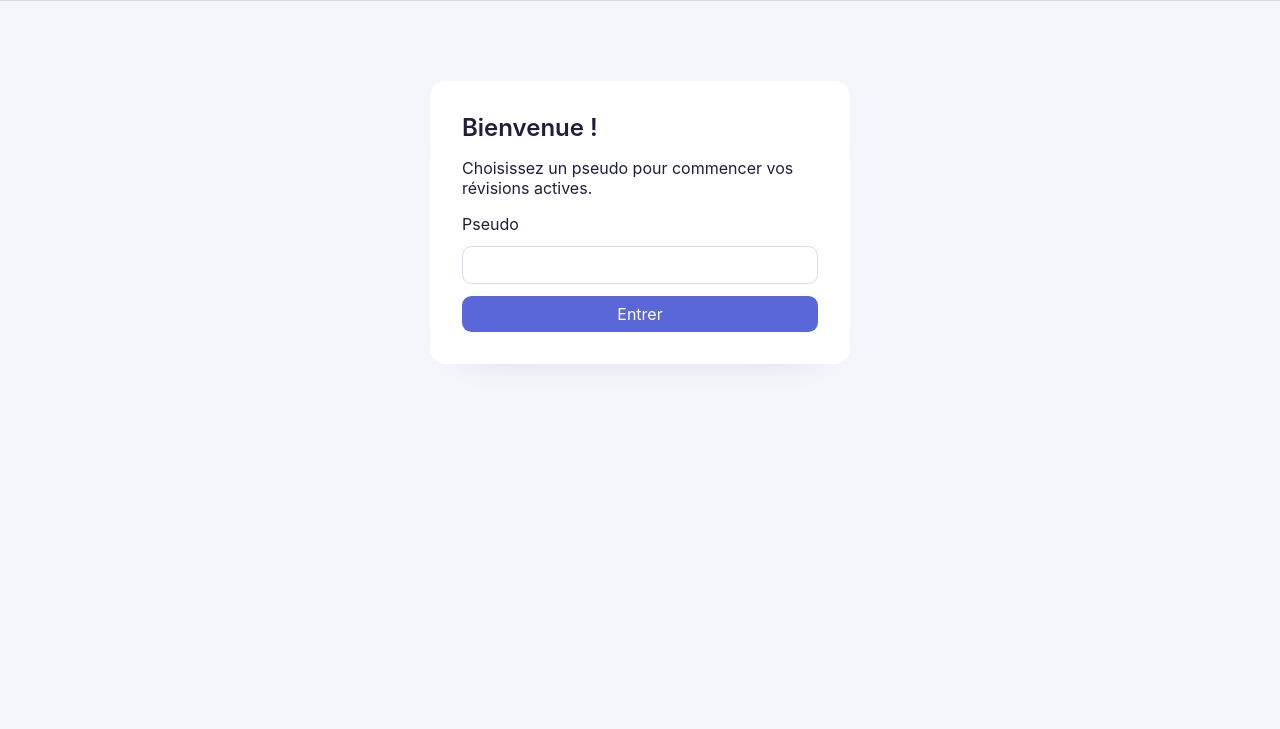
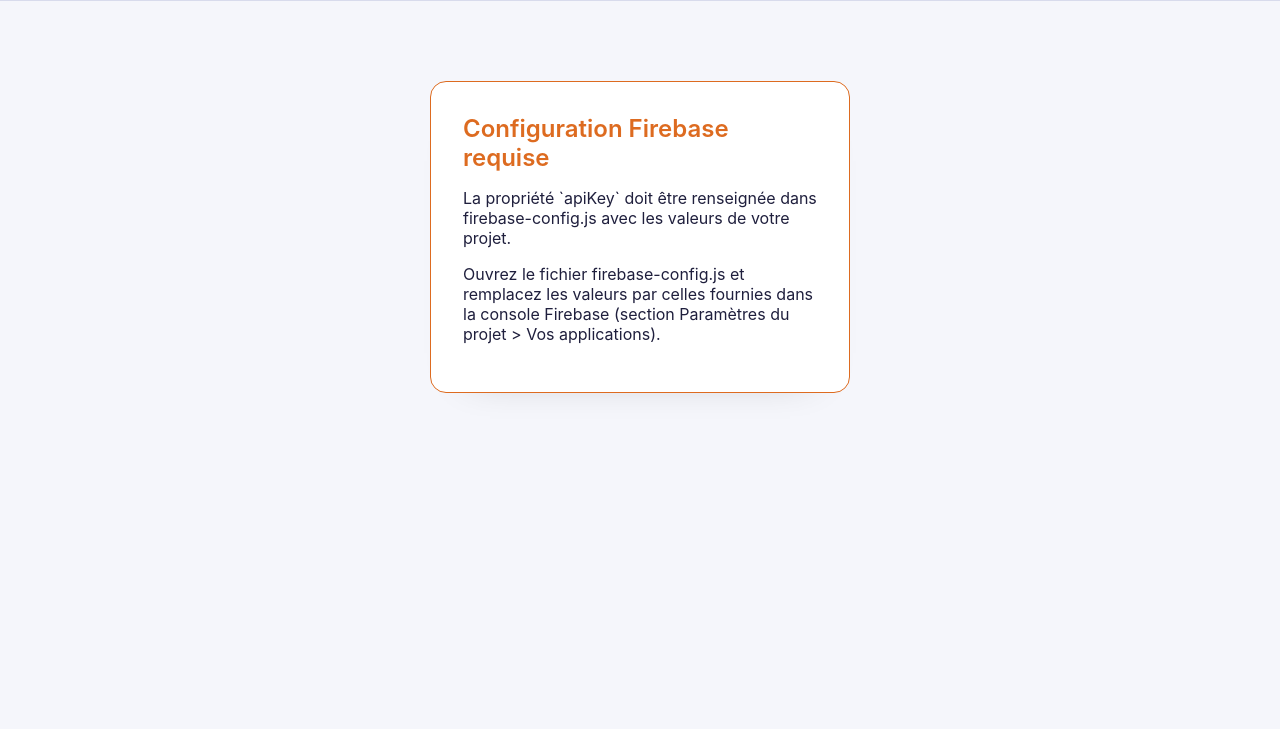
Before and after one commit to Vincladef/apprentissage, a plain HTML site: page index.html in a window 1280 px wide. Shown: the part 71-800 px from the top of the page. Drawn offline with Linux system fonts and the light colour scheme; no server answers.

Commit message:
Add explicit Firebase configuration setup and validation

```diff
--- a/app.js
+++ b/app.js
@@ -24,16 +24,67 @@
   onAuthStateChanged,
   signOut
 } from "https://www.gstatic.com/firebasejs/11.0.1/firebase-auth.js";
+import { firebaseConfig } from "./firebase-config.js";
 
-const firebaseConfig = {
-  apiKey: "AIzaSyCeI19b-aD4qNtSgue7STypajkd8mQZJNo",
-  authDomain: "apprentissage-55116.firebaseapp.com",
-  projectId: "apprentissage-55116",
-  storageBucket: "apprentissage-55116.firebasestorage.app",
-  messagingSenderId: "494031174520",
-  appId: "1:494031174520:web:3a878e5ec131da3ebaa68d",
-  measurementId: "G-LRFMSS2E1R"
-};
+const REQUIRED_FIREBASE_CONFIG_KEYS = [
+  "apiKey",
+  "authDomain",
+  "projectId",
+  "storageBucket",
+  "messagingSenderId",
+  "appId"
+];
+
+function getFirebaseConfigError(config) {
+  if (!config || typeof config !== "object") {
+    return "Aucune configuration Firebase n'a été fournie. Copiez les identifiants Web de votre projet dans firebase-config.js.";
+  }
+
+  const placeholderPattern = /^__REPLACE_WITH_YOUR_FIREBASE_/;
+  const missingKey = REQUIRED_FIREBASE_CONFIG_KEYS.find((key) => {
+    const value = config[key];
+    return typeof value !== "string" || value.trim() === "" || placeholderPattern.test(value);
+  });
+
+  if (missingKey) {
+    return `La propriété \`${missingKey}\` doit être renseignée dans firebase-config.js avec les valeurs de votre projet.`;
+  }
+
+  return null;
+}
+
+function renderFirebaseConfigError(message) {
+  const loginScreen = document.getElementById("login-screen");
+  if (!loginScreen) {
+    console.error(message);
+    return;
+  }
+
+  loginScreen.innerHTML = "";
+  const card = document.createElement("div");
+  card.className = "card error";
+
+  const title = document.createElement("h2");
+  title.textContent = "Configuration Firebase requise";
+  card.appendChild(title);
+
+  const mainMessage = document.createElement("p");
+  mainMessage.textContent = message;
+  card.appendChild(mainMessage);
+
+  const instructions = document.createElement("p");
+  instructions.textContent =
+    "Ouvrez le fichier firebase-config.js et remplacez les valeurs par celles fournies dans la console Firebase (section Paramètres du projet > Vos applications).";
+  card.appendChild(instructions);
+
+  loginScreen.appendChild(card);
+}
+
+const firebaseConfigError = getFirebaseConfigError(firebaseConfig);
+if (firebaseConfigError) {
+  renderFirebaseConfigError(firebaseConfigError);
+  throw new Error(firebaseConfigError);
+}
 
 const app = initializeApp(firebaseConfig);
 const db = getFirestore(app);
@@ -245,7 +296,7 @@
         case "auth/configuration-not-found":
         case "auth/operation-not-allowed":
           message =
-            "La connexion par e-mail/mot de passe n'est pas configurée pour ce projet Firebase. Activez la méthode 'Email/Mot de passe' dans Firebase Authentication.";
+            "La connexion par e-mail/mot de passe n'est pas configurée pour ce projet Firebase ou l'application pointe vers une configuration incomplète. Vérifiez votre fichier firebase-config.js puis activez la méthode 'Email/Mot de passe' dans Firebase Authentication.";
           break;
         case "auth/too-many-requests":
           message = "Trop de tentatives de connexion. Réessayez plus tard.";
--- /dev/null
+++ b/firebase-config.js
@@ -0,0 +1,11 @@
+// Remplacez les valeurs ci-dessous par la configuration Web de votre projet Firebase.
+// Vous trouverez ces informations dans la console Firebase > Paramètres du projet > Vos applications.
+export const firebaseConfig = {
+  apiKey: "__REPLACE_WITH_YOUR_FIREBASE_API_KEY__",
+  authDomain: "__REPLACE_WITH_YOUR_FIREBASE_AUTH_DOMAIN__",
+  projectId: "__REPLACE_WITH_YOUR_FIREBASE_PROJECT_ID__",
+  storageBucket: "__REPLACE_WITH_YOUR_FIREBASE_STORAGE_BUCKET__",
+  messagingSenderId: "__REPLACE_WITH_YOUR_FIREBASE_MESSAGING_SENDER_ID__",
+  appId: "__REPLACE_WITH_YOUR_FIREBASE_APP_ID__",
+  measurementId: "__REPLACE_WITH_YOUR_FIREBASE_MEASUREMENT_ID__"
+};
--- a/styles.css
+++ b/styles.css
@@ -115,6 +115,14 @@
   background: var(--card);
   border-radius: 1rem;
   box-shadow: 0 20px 40px -40px rgba(0, 0, 0, 0.3);
+}
+
+.card.error {
+  border: 1px solid var(--warning);
+}
+
+.card.error h2 {
+  color: var(--warning);
 }
 
 .stack {
```
Also changed, not shown: README.md.
